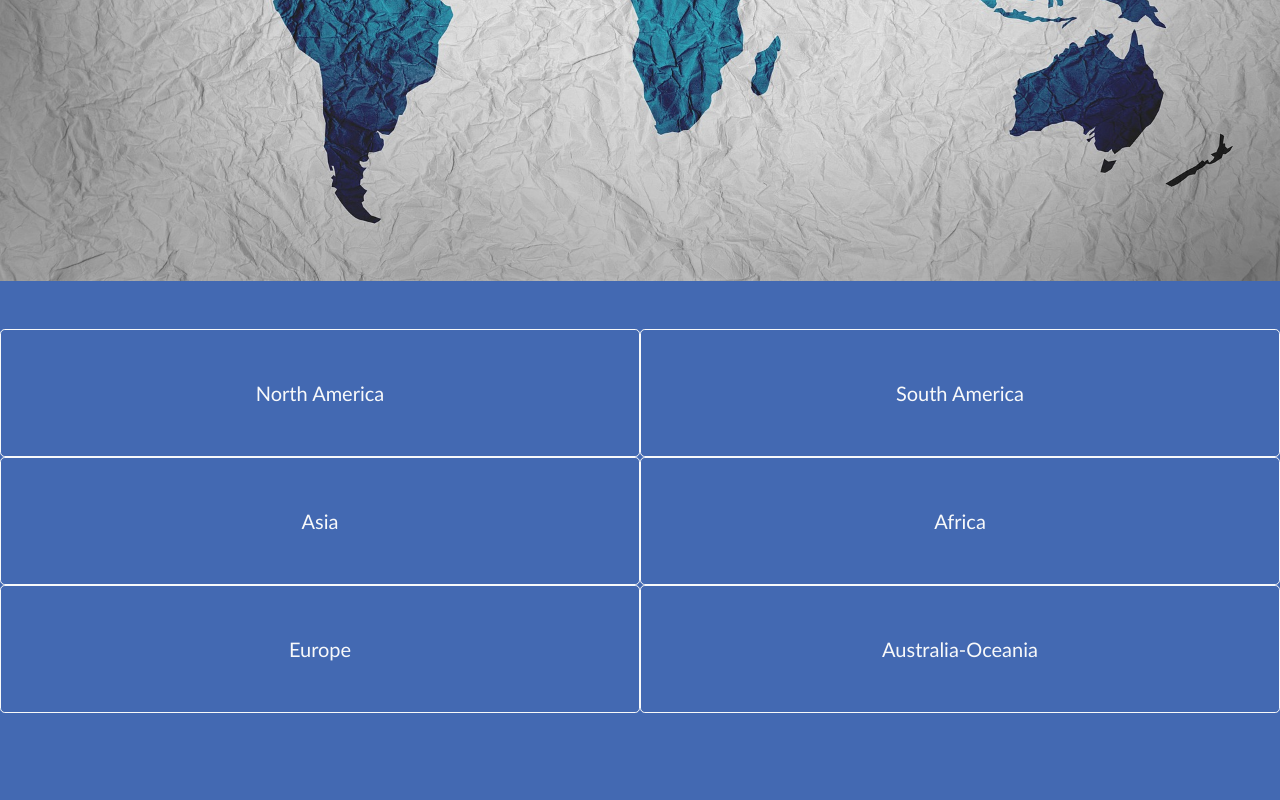
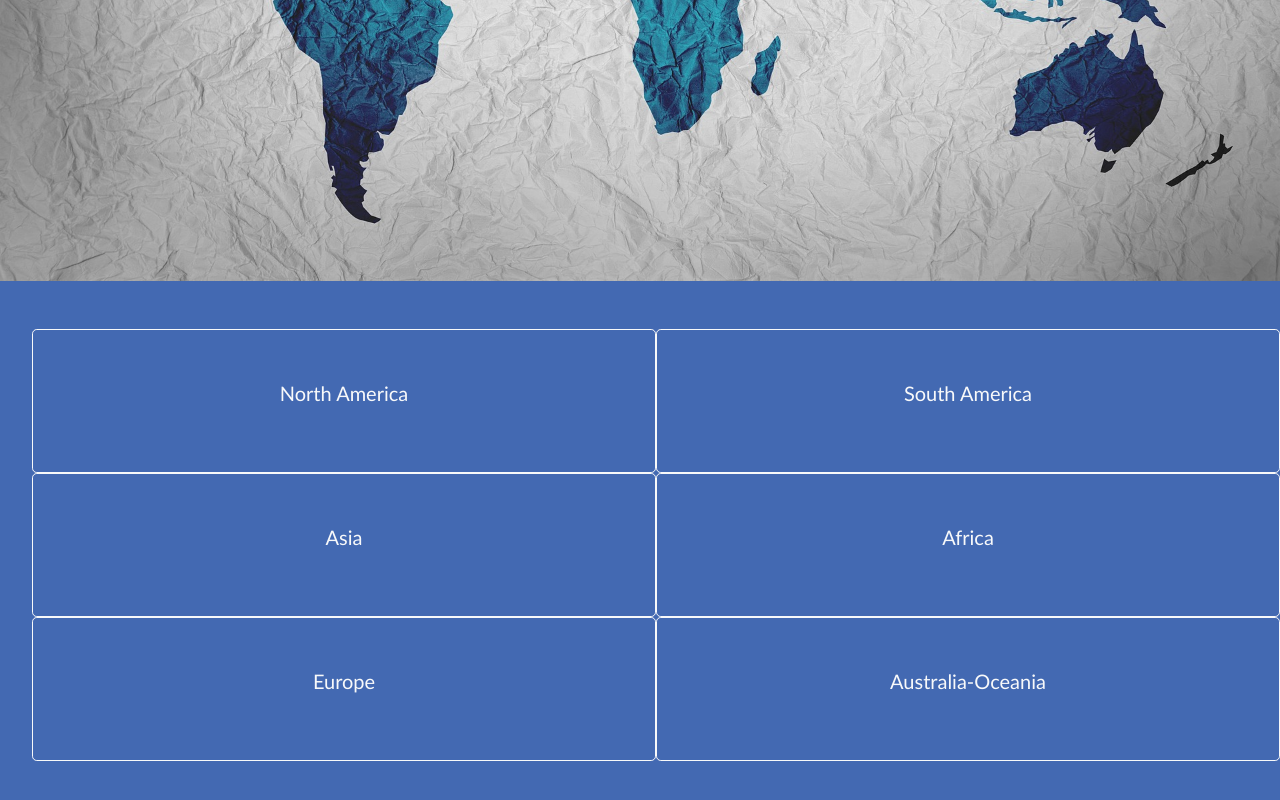
Before and after one commit to fherrerao/Covid-Metrics, a React (Create React App) app: page / in a window 1280 px wide. Shown: the part 558-1358 px from the top of the page. Before the commit the page ends 1319 px from the top, so only its background shows below. Built offline with nearby package versions, Linux system fonts and the light colour scheme; no server answers; some icons are missing; a web font is replaced by a local one.

Commit message:
Add searchBar

```diff
--- a/src/components/Continents.jsx
+++ b/src/components/Continents.jsx
@@ -1,5 +1,6 @@
 import { useSelector } from 'react-redux';
 import { Link, useParams } from 'react-router-dom';
+import { useState } from 'react';
 import sAmerica from '../img/south-america.svg';
 import nAmerica from '../img/north-america.svg';
 import asia from '../img/asia.svg';
@@ -10,6 +11,8 @@ import oceania from '../img/australia.svg';
 const Continents = () => {
   const arrContinents = useSelector((state) => state.metricsReducer);
   const { name } = useParams();
+
+  const [search, setSearch] = useState('');
 
   const objContinents = [
     {
@@ -42,18 +45,49 @@ const Continents = () => {
   const nameC = continent.map((item) => item.continentName);
   const imgC = continent.map((item) => item.silhouette);
 
+  // const filtered = (searchTerms) => {
+  //   const resultSearc = arrContinents.filter((element) => {
+  //     if (element.toString().toLowerCase().includes(searchTerms.toLowerCase())) {
+  //       return element;
+  //     }
+  //   });
+
+  // }
+
+  // const handleChange = (e) => {
+  //   setSearch(e.target.value);
+  //   filtered(e.target.value);
+  // }
+
   return (
     <div className="bg-first">
       <div className="d-flex justify-content-center align-items-center py-5 gap-5 bg-second">
         <img width="200px" src={imgC} alt="" />
         <p className="f-gill fs">{nameC}</p>
       </div>
+
+      <div>
+        <form className="d-flex container my-3">
+          <input
+            className="form-control me-2"
+            type="search"
+            placeholder="Search by country"
+            aria-label="Search"
+            onChange={({ target }) => {
+              setSearch(target.value);
+            }}
+          />
+        </form>
+      </div>
+
       <ul className="g-countries p-0">
-        {arrContinents.map((country) => (
+        {arrContinents
+          .filter((item) => item.country.toLowerCase().includes(search))
+          .map((country) => (
             <Link
+              key={country.id}
               className="btn btn-outline-light btn-lg py-5 fc-white"
               to={`/countries/${country.country}`}
-            key={country.id}
             >
               <div>
                 <img className="wdt-countries" src={country.image} alt="" />
--- a/src/components/Countries.jsx
+++ b/src/components/Countries.jsx
@@ -16,7 +16,7 @@ const Countries = () => {
   const filterRecovered = filtered.map((item) => item.recovered);
 
   return (
-    <div className="d-flex flex-column align-items-center py-5 bg-blue-light c-container">
+    <div className="d-flex flex-column align-items-center pt-5 bg-blue-light c-container">
       <img className="i-country" src={filterImage} alt="country" />
       <Table className="my-5" striped bordered hover>
         <thead>
--- a/src/components/Metrics.jsx
+++ b/src/components/Metrics.jsx
@@ -1,12 +1,16 @@
 import { Link } from 'react-router-dom';
 import { v4 as uuidv4 } from 'uuid';
 import { useDispatch } from 'react-redux';
+import { useEffect } from 'react';
 import { displayContinents, getMetrics } from '../redux/metrics/metrics';
 import world from '../img/world.jpg';
 
 const Metrics = () => {
   const dispatch = useDispatch();
-  dispatch(getMetrics());
+
+  useEffect(() => {
+    dispatch(getMetrics());
+  }, []);
 
   const arr = [
     'North America',
@@ -27,21 +31,20 @@ const Metrics = () => {
         <img className="card-img-top" src={world} alt="world-map" />
       </div>
 
-      <div className="g-buttons py-5">
+      <ul className="g-buttons py-5">
         {arr.map((element) => (
-          <div className="h-buttons" key={uuidv4()}>
-            <Link
-              className="btn btn-outline-light btn-lg py-5 fc-white s-container"
-              to={`/continents/${element}`}
-              onClick={(e) => {
-                handlerContinent(e);
-              }}
-            >
-              {element}
-            </Link>
-          </div>
+          <Link
+            className="btn h-buttons btn-outline-light btn-lg py-5 fc-white s-container"
+            to={`/continents/${element}`}
+            key={uuidv4()}
+            onClick={(e) => { handlerContinent(e); }}
+          >
+            <div>
+              <p>{element}</p>
+            </div>
+          </Link>
         ))}
-      </div>
+      </ul>
     </div>
   );
 };
```
Also changed, not shown: 1 other file (tests, documents, lock files or other folders). Lines whose indentation alone changed are shown as unchanged.
